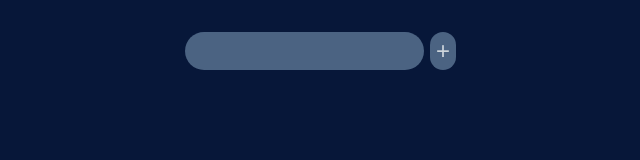
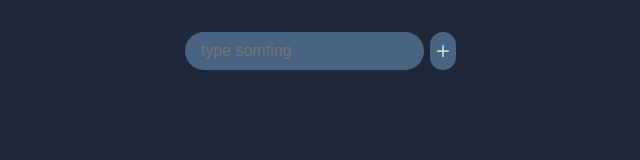
Before and after one commit to MinaBorhani99/Todo-List-with-DOM, a plain HTML site: page index.html in a window 1280 px wide. Shown: the whole page, without its empty margins (297-937 px from the left). Drawn offline with Linux system fonts and the light colour scheme.

Commit message:
todo for pc

```diff
--- a/index.html
+++ b/index.html
@@ -9,7 +9,7 @@
   <body>
     <div id="bodyTodo">
       <div id="inputBody">
-        <input type="text" id="texBox">
+        <input type="text" id="texBox" placeholder="type somting">
       <button id="btn" >+</button>
     </div>
     </div>
--- a/style.css
+++ b/style.css
@@ -1,5 +1,5 @@
 body {
-  background-color: #071739;
+  background-color: #1d2739;
 }
 #inputBody {
   display: grid;
```
Also changed, not shown: img/bg.avif (added).
